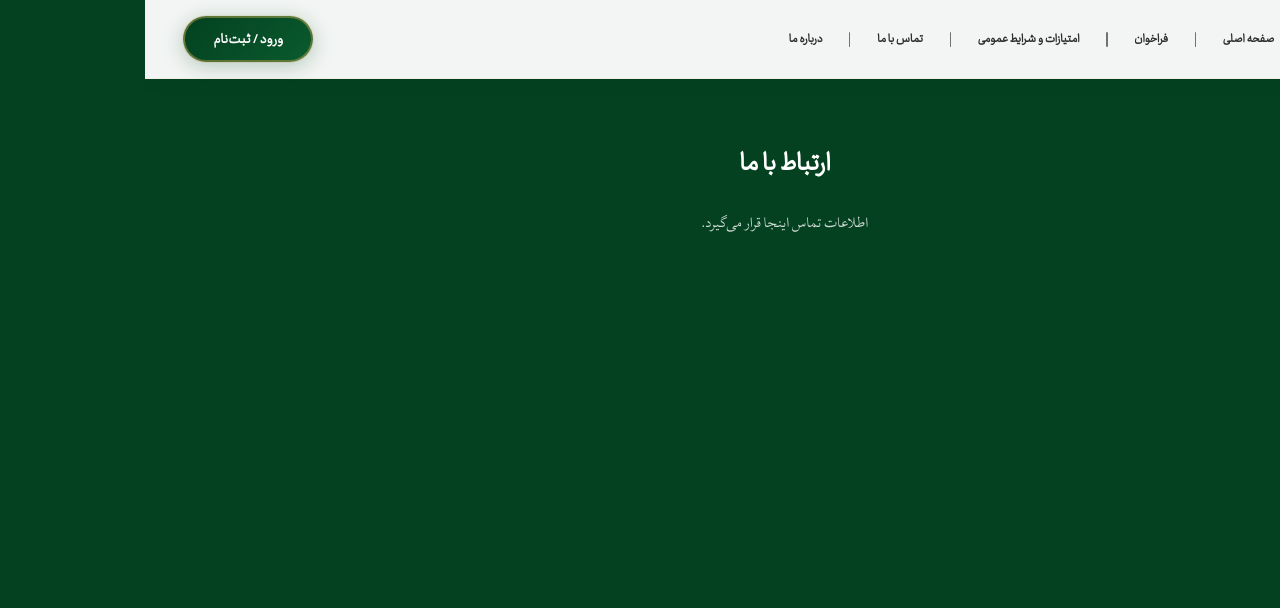
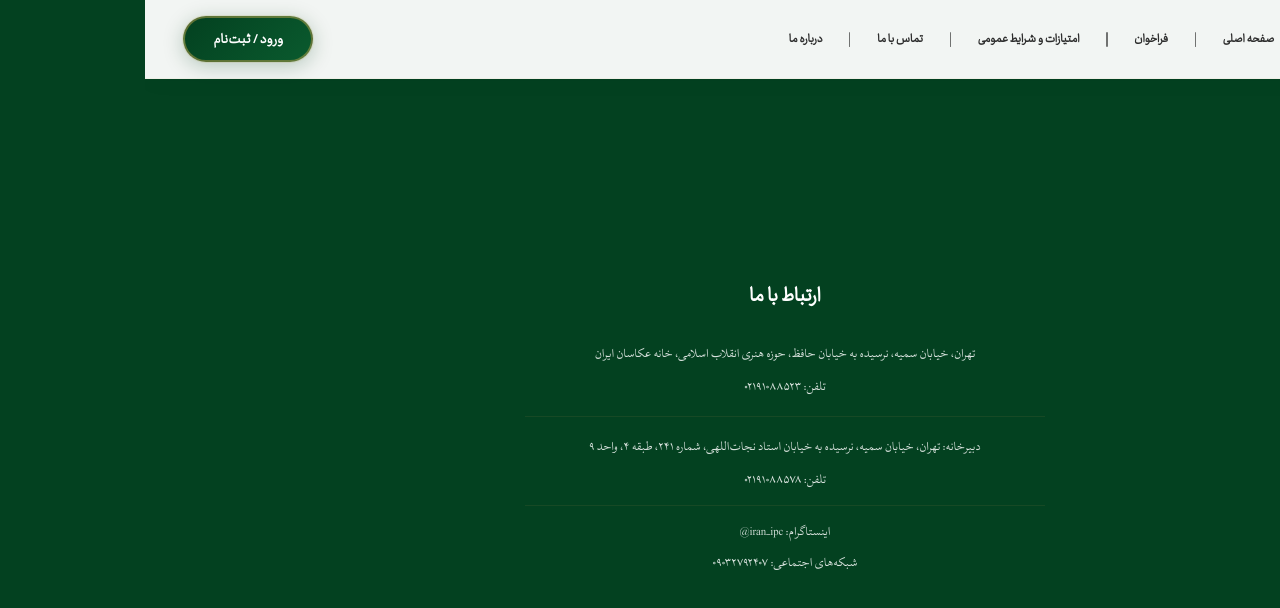
Before and after one commit to Seyed-Ali-313/deldar-project, a React (Vite) app: page /contact in a window 1280 px wide. Shown: the top 608 px of the page. Built offline with nearby package versions, Linux system fonts and the light colour scheme.

Commit message:
ظاهر تماس با ما ارتباط با ما

```diff
--- a/src/pages/About.jsx
+++ b/src/pages/About.jsx
@@ -2,35 +2,105 @@
 export default function About() {
   return (
     <div
-      className="page"
+      className="page about-page"
       style={{
-        padding: "clamp(32px, 8vh, 60px) clamp(16px, 5vw, 20px)",
-        textAlign: "center",
+        display: "flex",
+        flexDirection: "column",
+        justifyContent: "center",
+        alignItems: "center",
+        padding: "clamp(20px, 3vh, 40px) clamp(16px, 5vw, 40px)",
+        direction: "rtl",
+        boxSizing: "border-box",
+        minHeight: "100vh",
+        height: "auto",
+      }}
+    >
+      <div
+        style={{
+          maxWidth: "720px",
+          width: "100%",
+          marginTop: "-2vh",
         }}
       >
         <h1
           style={{
             fontFamily: "w_Nian",
-          marginBottom: 20,
-          fontSize: "clamp(20px, 5vw, 28px)",
+            fontSize: "clamp(16px, 3.5vw, 24px)",
+            fontWeight: "bold",
             color: "#ffffff",
+            textAlign: "center",
+            marginBottom: "clamp(20px, 3vh, 32px)",
+            lineHeight: 1.5,
           }}
         >
-        درباره ما
+          خانه عکاسان ایران؛ پیشگام عکاسی متعهد و حرفه‌ای
         </h1>
-      <p
+
+        <div
+          className="about-text"
           style={{
-          maxWidth: "min(90vw, 700px)",
+            maxWidth: "700px",
+            width: "100%",
             margin: "0 auto",
-          lineHeight: 2,
-          fontSize: "clamp(13px, 3.6vw, 16px)",
-          color: "rgba(255,255,255,0.8)",
-          padding: "0 4px",
-          overflowWrap: "break-word",
+            fontFamily: "w_Lotus",
+            fontSize: "clamp(12px, 2.4vw, 14px)",
+            lineHeight: "clamp(2, 2.2, 2.4)",
+            color: "rgba(255, 255, 255, 0.8)",
+            textAlign: "justify",
+            direction: "rtl",
           }}
         >
-        متن درباره ما اینجا قرار می‌گیرد.
+          <p style={{ marginBottom: "clamp(12px, 2vh, 16px)" }}>
+            خانه عکاسان ایران، به عنوان یکی از مراکز تخصصی وابسته به حوزه هنری انقلاب اسلامی، فعالیت رسمی خود را از ۲۳ شهریور ۱۳۷۳ آغاز کرد. این مرکز با هدف تحکیم بنیان‌های فرهنگی، ارتقای کیفی هنر عکاسی و سواد بصری و فراهم‌آوردن بستری پویا برای رشد هنرمندان، پا به عرصه وجود نهاد. از همان ابتدا، این مجموعه کوشیده تا ضمن کشف و معرفی استعدادهای نوپدید، به بزرگداشت مفاخر و پیشکسوتان این عرصه نیز بپردازد.
           </p>
+          <p style={{ marginBottom: "clamp(10px, 1.5vh, 14px)" }}>
+            خانه عکاسان ایران با برگزاری نمایشگاه‌های متعدد داخلی و بین‌المللی، نشست‌های تخصصی و کارگاه‌های آموزشی هدفمند، به یکی از ارکان اصلی حیات هنر عکاسی در کشور بدل شده است. رویکرد حرفه‌ای این مرکز، توأم با پایبندی به ارزش‌های فرهنگی و انقلابی، چشم‌اندازی نو به سوی ثبت و روایت مستند از جامعه و هویت ایرانی گشوده است. تمرکز ویژه این مجموعه بر حوزه عکاسی مستند، موجب تولید و گردآوری آثاری ارزشمند و ماندگار در این حوزه شده است.
+          </p>
+          <p style={{ marginBottom: 0 }}>
+            هرچند که حضور دیجیتال و فضای مجازی این مرکز به اندازه فعالیت‌های عینی و میدانی آن پررنگ و شناخته‌شده نیست، اما خانه عکاسان ایران در میان جامعه هنری و اهالی عکاسی، جایگاهی مرجع و تأثیرگذار دارد. این نهاد همواره به عنوان یک پایگاه معتبر و پویا در مسیر اعتلای هنر عکاسی و تربیت نسل‌های آینده این عرصه، گام‌های استوار و مؤثری برداشته است.
+          </p>
+        </div>
+      </div>
+
+      <style>{`
+        @media (max-width: 768px) {
+          .about-page {
+            height: auto !important;
+            min-height: 100vh !important;
+            padding: 40px 16px !important;
+            justify-content: flex-start !important;
+            padding-top: 60px !important;
+          }
+          .about-page h1 {
+            font-size: 17px !important;
+            margin-bottom: 20px !important;
+          }
+          .about-page .about-text {
+            font-size: 12px !important;
+            line-height: 2 !important;
+          }
+          .about-page .about-text p {
+            margin-bottom: 12px !important;
+          }
+        }
+        @media (max-width: 480px) {
+          .about-page {
+            padding: 40px 12px !important;
+            padding-top: 50px !important;
+          }
+          .about-page h1 {
+            font-size: 15px !important;
+            margin-bottom: 16px !important;
+          }
+          .about-page .about-text {
+            font-size: 11px !important;
+            line-height: 1.9 !important;
+          }
+          .about-page .about-text p {
+            margin-bottom: 10px !important;
+          }
+        }
+      `}</style>
     </div>
   );
 }
--- a/src/pages/Contact.jsx
+++ b/src/pages/Contact.jsx
@@ -2,35 +2,125 @@
 export default function Contact() {
   return (
     <div
-      className="page"
+      className="page contact-page"
       style={{
-        padding: "clamp(32px, 8vh, 60px) clamp(16px, 5vw, 20px)",
-        textAlign: "center",
+        display: "flex",
+        flexDirection: "column",
+        justifyContent: "center",
+        alignItems: "center",
+        padding: "clamp(20px, 3vh, 40px) clamp(16px, 5vw, 40px)",
+        direction: "rtl",
+        boxSizing: "border-box",
+        minHeight: "100vh",
+        height: "auto",
+      }}
+    >
+      <div
+        style={{
+          maxWidth: "520px",
+          width: "100%",
+          marginTop: "-13vh",
         }}
       >
         <h1
           style={{
             fontFamily: "w_Nian",
-          marginBottom: 20,
-          fontSize: "clamp(20px, 5vw, 28px)",
+            fontSize: "clamp(16px, 3.5vw, 22px)",
+            fontWeight: "bold",
             color: "#ffffff",
+            textAlign: "center",
+            marginBottom: "clamp(24px, 3.5vh, 36px)",
+            lineHeight: 1.5,
           }}
         >
           ارتباط با ما
         </h1>
-      <p
+
+        <div
+          className="contact-content"
           style={{
-          maxWidth: "min(90vw, 700px)",
+            maxWidth: "520px",
+            width: "100%",
             margin: "0 auto",
+            fontFamily: "w_Lotus",
+            fontSize: "clamp(11px, 2.4vw, 13.5px)",
             lineHeight: 2,
-          fontSize: "clamp(13px, 3.6vw, 16px)",
-          color: "rgba(255,255,255,0.8)",
-          padding: "0 4px",
-          overflowWrap: "break-word",
+            color: "rgba(255, 255, 255, 0.85)",
+            textAlign: "center",
+            direction: "rtl",
           }}
         >
-        اطلاعات تماس اینجا قرار می‌گیرد.
-      </p>
+          <div
+            style={{
+              paddingBottom: "clamp(12px, 2vh, 16px)",
+              marginBottom: "clamp(12px, 2vh, 16px)",
+              borderBottom: "1px solid rgba(164, 135, 77, 0.12)",
+            }}
+          >
+            <div>
+              تهران، خیابان سمیه، نرسیده به خیابان حافظ، حوزه هنری انقلاب
+              اسلامی، خانه عکاسان ایران
+            </div>
+            <div style={{ marginTop: "6px" }}>تلفن: ۰۲۱۹۱۰۸۸۵۲۳</div>
+          </div>
+
+          <div
+            style={{
+              paddingBottom: "clamp(10px, 1.5vh, 14px)",
+              marginBottom: "clamp(10px, 1.5vh, 14px)",
+              borderBottom: "1px solid rgba(164, 135, 77, 0.12)",
+            }}
+          >
+            <div>
+              دبیرخانه: تهران، خیابان سمیه، نرسیده به خیابان استاد نجات‌اللهی،
+              شماره ۲۴۱، طبقه ۴، واحد ۹
+            </div>
+            <div style={{ marginTop: "6px" }}>تلفن: ۰۲۱۹۱۰۸۸۵۷۸</div>
+          </div>
+
+          <div>
+            <div>اینستاگرام: iran_ipc@</div>
+            <div style={{ marginTop: "4px" }}>
+              شبکه‌های اجتماعی: ۰۹۰۳۲۷۹۲۴۰۷
+            </div>
+          </div>
+        </div>
+      </div>
+
+      <style>{`
+        @media (max-width: 768px) {
+          .contact-page {
+            height: auto !important;
+            min-height: 100vh !important;
+            padding: 40px 16px !important;
+            justify-content: flex-start !important;
+            padding-top: 60px !important;
+            margin-top: 70px ;
+          }
+          .contact-page h1 {
+            font-size: 17px !important;
+            margin-bottom: 24px !important;
+          }
+          .contact-page .contact-content {
+            font-size: 11.5px !important;
+            line-height: 1.9 !important;
+          }
+        }
+        @media (max-width: 480px) {
+          .contact-page {
+            padding: 40px 12px !important;
+            padding-top: 50px !important;
+          }
+          .contact-page h1 {
+            font-size: 15px !important;
+            margin-bottom: 20px !important;
+          }
+          .contact-page .contact-content {
+            font-size: 10.5px !important;
+            line-height: 1.8 !important;
+          }
+        }
+      `}</style>
     </div>
   );
 }
```
Lines whose indentation alone changed are shown as unchanged.
